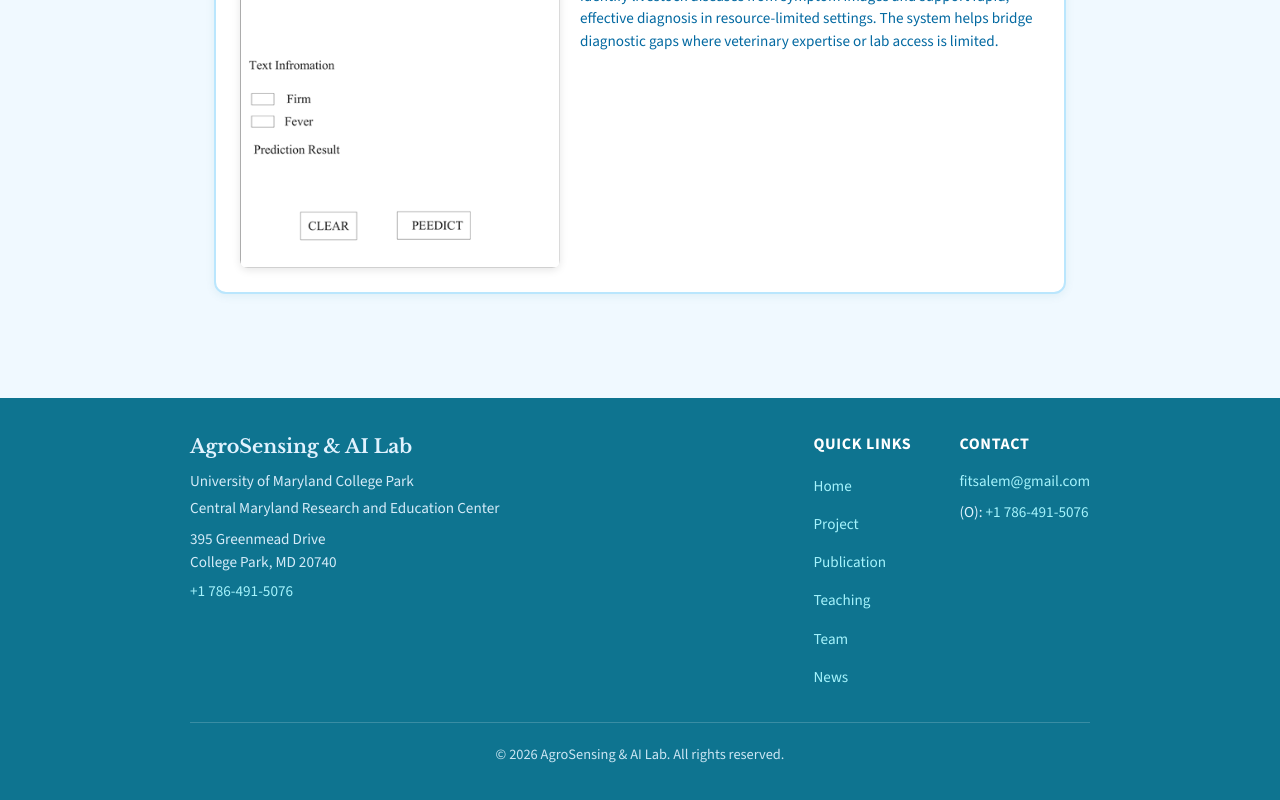
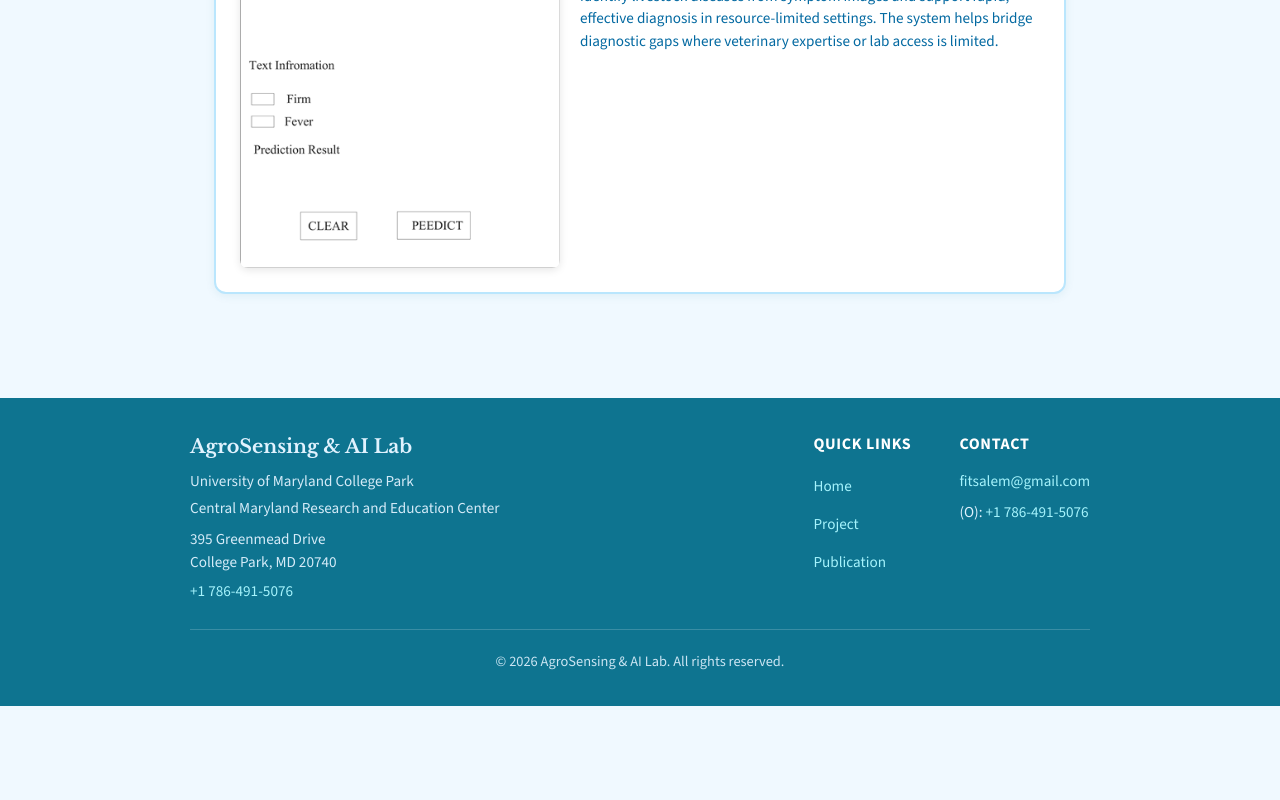
Before and after one commit to f2yapps/agrosensing-ai-lab, a React (Vite) app: page / in a window 1280 px wide. Shown: the part 8043-8843 px from the top of the page. After the commit the page ends 8749 px from the top, so only its background shows below. Built offline with nearby package versions, Linux system fonts and the light colour scheme.

Commit message:
Describe your update

```diff
--- a/src/components/Layout.tsx
+++ b/src/components/Layout.tsx
@@ -50,9 +50,6 @@ export default function Layout() {
                 <li><NavLink to="/">Home</NavLink></li>
                 <li><NavLink to="/project">Project</NavLink></li>
                 <li><NavLink to="/publication">Publication</NavLink></li>
-                <li><NavLink to="/teaching">Teaching</NavLink></li>
-                <li><NavLink to="/team">Team</NavLink></li>
-                <li><NavLink to="/news">News</NavLink></li>
               </ul>
             </div>
             <div className="footer-contact">
```
